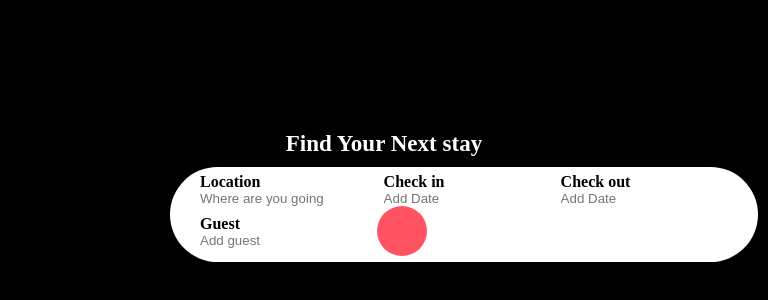
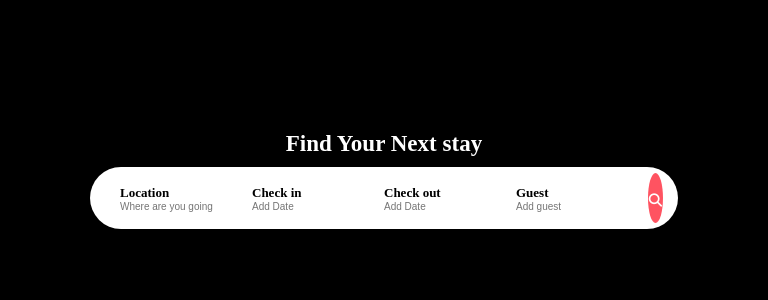
Before and after one commit to adityanavgurukul/travel-ecommerce-group3, a plain HTML site: page search.html in a window 768 px wide. Shown: the part 120-420 px from the top of the page. Drawn offline with Linux system fonts and the light colour scheme.

Commit message:
modifie the search.html and search.css file.

```diff
--- a/search.css
+++ b/search.css
@@ -64,3 +64,53 @@ h1{
     font-weight: 600;
     font-family: Segoe Script;
 }
+/* ///////////////////// Media Query*/
+
+@media (min-width:1024px){
+
+    h1{
+        margin-left: 50px;
+    }
+
+    .search-box{
+        width: 70%;
+        margin-left: 125px;
+    }
+}
+
+@media (min-width:768px) and (max-width:1023px){
+
+    .search-box{
+        width: 70%;
+        margin-left: 90px;
+        height: 50px;
+    }
+    .search-box form{
+        display: flex;
+        align-items: center;
+        font-size: 13px;
+        flex-direction: row;
+        flex-wrap: nowrap;
+    }
+
+    input::placeholder{
+        font-size: 10px;
+    }
+
+    .search-box form input{
+        border: 0;
+        outline: none;
+        background: transparent;
+        font-size: 10px;
+        flex: 1;
+    }
+    .search-box form button{
+        background: #ff5361;
+        width: 50px;
+        height: 50px;
+        border-radius: 50%;
+        border: 0;
+        outline: none;
+        cursor: pointer;
+    }
+}
--- a/search.html
+++ b/search.html
@@ -5,6 +5,8 @@
     <meta name="viewport" content="width=device-width, initial-scale=1.0">
     <title>Travel E-Commerce</title>
     <link rel="stylesheet" href="search.css">
+    <link rel="stylesheet" href="https://cdnjs.cloudflare.com/ajax/libs/font-awesome/6.5.1/css/all.min.css" integrity="sha512-DTOQO9RWCH3ppGqcWaEA1BIZOC6xxalwEsw9c2QQeAIftl+Vegovlnee1c9QX4TctnWMn13TZye+giMm8e2LwA==" crossorigin="anonymous" referrerpolicy="no-referrer" />
+
 
 </head>
 <body>
@@ -34,8 +36,6 @@
 
                     <button type="submit"><i class="fa-solid fa-magnifying-glass"></i></button>
 
-
-
                 </form>
             </div>
     </div>
```
Also changed, not shown: 1 other file.
